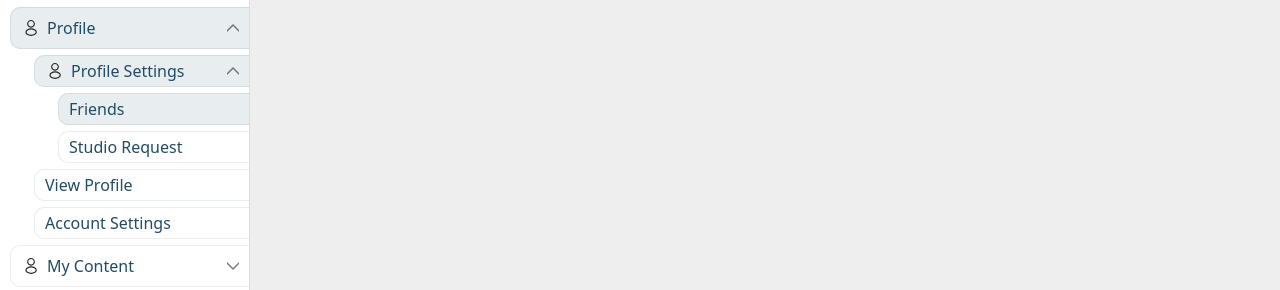
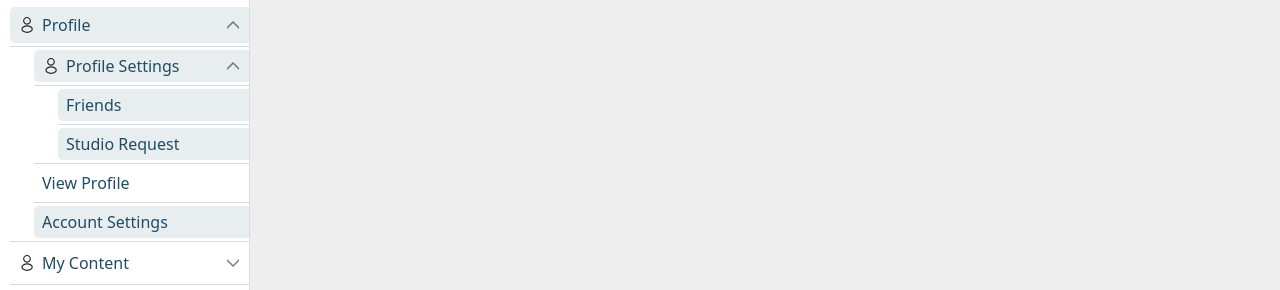
Before and after one commit to dineshzala1998/common-components, a plain HTML site: page sidebar.html in a window 1280 px wide. Shown: the part 83-373 px from the top of the page. Drawn offline with Linux system fonts and the light colour scheme.

Commit message:
deshbord design creat

```diff
--- a/assets/css/scss/_side-bar.scss
+++ b/assets/css/scss/_side-bar.scss
@@ -46,6 +46,7 @@
                 gap: 6px;
                 @include transition-three;
                 white-space: nowrap;
+                margin: 0;
 
                 span{
                     white-space: nowrap;
@@ -53,7 +54,7 @@
                 }
 
                 picture{
-                    @include fix-width-height(20px);
+                    @include fix-width-height(18px);
                     @include flex-all-center;
 
                     img{
@@ -77,44 +78,106 @@
 
 
         // Background color version
+        // .nav-items{
+        //     padding-bottom: 6px;
+
+        //     > .nav-item-link{
+        //         padding: 10px 10px;
+        //         border-radius: 10px 0 0 10px;
+        //         border: 1px solid rgba($secondary, 0.1);
+        //         border-right: none;
+
+        //         &:hover{
+        //             background-color: rgba($secondary, 0.1);
+        //         }
+        //     }
+
+        //     ul{
+        //         li{
+        //             padding: 3px 0;
+
+        //             &:first-child{
+        //                 padding-top: 6px;
+        //             }
+
+        //             &:last-child{
+        //                 padding-bottom: 0;
+        //             }
+
+        //             .nav-item-link{
+        //                 padding: 5px 10px;
+        //                 border-radius: 10px 0 0 10px;
+        //                 border: 1px solid rgba($secondary, 0.1);
+        //                 border-right: none;
+
+        //                 &:hover{
+        //                     background-color: rgba($secondary, 0.1);
+        //                 }
+
+        //                 &.active{
+        //                     background-color: rgba($secondary, 0.1);
+        //                 }
+        //             }
+        //         }
+        //     }
+        // }
+
+
+
+
+        // option top bottom border version
         .nav-items{
-            padding-bottom: 6px;
+            border-bottom: 1px solid rgba($secondary, 0.2);
 
+            &:first-child{
+
+                > .nav-item-link{
+                    margin-top: 0;
+                }
+            }
+
+            &:last-child{
+                border-bottom: none;
+
+                > .nav-item-link{
+                    margin-bottom: 0;
+                }
+            }
             > .nav-item-link{
-                padding: 10px 10px;
-                border-radius: 10px 0 0 10px;
-                border: 1px solid rgba($secondary, 0.1);
-                border-right: none;
+                padding: 8px 8px;
+                margin: 3px 0;
+                border-radius: 5px 0 0 5px;
 
                 &:hover{
                     background-color: rgba($secondary, 0.1);
                 }
             }
+            ul{
+                padding-left: 24px;
+                border-top: 1px solid rgba($secondary, 0.2);
 
-            ul{
                 li{
+                    border-bottom: 1px solid rgba($secondary, 0.2);
                     padding: 3px 0;
 
-                    &:first-child{
-                        padding-top: 6px;
-                    }
+                    &:last-child{
+                        border-bottom: none;
 
-                    &:last-child{
-                        padding-bottom: 0;
                     }
 
                     .nav-item-link{
-                        padding: 5px 10px;
-                        border-radius: 10px 0 0 10px;
-                        border: 1px solid rgba($secondary, 0.1);
-                        border-right: none;
+                        padding: 6px 8px;
+                        border-radius: 5px 0 0 5px;
 
                         &:hover{
                             background-color: rgba($secondary, 0.1);
                         }
-
-                        &.active{
-                            background-color: rgba($secondary, 0.1);
+                    }
+                    ul{
+                        li{
+                            &:last-child{
+                                padding-bottom: 0;
+                            }
                         }
                     }
                 }
@@ -124,63 +187,16 @@
         li{
             &.sidebar-dropdown{
 
-                > .nav-item-link{
-                    padding-right: 16px;
+                .sidebar-dropdown{
 
-                    &::after{
-                        @include before-after;
-                        @include fix-width-height(12px);
-                        @include flex-all-center;
-                        position: absolute;
-                        top: 0;
-                        bottom: 0;
-                        right: 10px;
-                        margin: auto 0;
-                        background: url(../../assets/images/dropdown-icon.svg) no-repeat center center;
-                        @include rotate-x(0deg);
-                        opacity: 0.6;
+                    > .nav-item-link{
+                        margin-bottom: 3px;
                     }
-
-
                 }
             }
 
-            &.active{
 
-                >button.nav-item-link{
-                    background-color: rgba($secondary, 0.1);
-
-                    &::after{
-                        @include rotate-x(180deg);
-                    }
-                }
-            }
         }
-
-
-        // option top bottom border version
-        // .nav-items{
-        //     border-bottom: 1px solid rgba($secondary, 0.2);
-
-        //     &:last-child{
-        //         border-bottom: none;
-        //     }
-        //     .nav-item-link{
-        //         padding: 8px 0;
-        //     }
-        //     ul{
-        //         padding-left: 24px;
-        //         border-top: 1px solid rgba($secondary, 0.2);
-
-        //         li{
-        //             border-bottom: 1px solid rgba($secondary, 0.2);
-
-        //             &:last-child{
-        //                 border-bottom: none;
-        //             }
-        //         }
-        //     }
-        // }
 
         // Dropdown line version
         // .nav-items{
@@ -235,6 +251,40 @@
         //         }
         //     }
         // }
+
+        li{
+            &.sidebar-dropdown{
+
+                > .nav-item-link{
+                    padding-right: 16px;
+
+                    &::after{
+                        @include before-after;
+                        @include fix-width-height(12px);
+                        @include flex-all-center;
+                        position: absolute;
+                        top: 0;
+                        bottom: 0;
+                        right: 10px;
+                        margin: auto 0;
+                        background: url(../../assets/images/dropdown-icon.svg) no-repeat center center;
+                        @include rotate-x(0deg);
+                        opacity: 0.6;
+                    }
+                }
+            }
+
+            &.active{
+
+                >button.nav-item-link{
+                    background-color: rgba($secondary, 0.1);
+
+                    &::after{
+                        @include rotate-x(180deg);
+                    }
+                }
+            }
+        }
     }
 }
 
@@ -329,12 +379,11 @@
                                 @include fadein-aimation();
                             }
                         }
-                        // &.active{
-                            ul{
-                                @include slideout-animation;
 
-                            }
-                        // }
+                        ul{
+                            @include slideout-animation;
+
+                        }
 
                     }
                     .sidebar-dropdown{
--- a/assets/css/scss/common.scss
+++ b/assets/css/scss/common.scss
@@ -23,7 +23,6 @@ body{
 
 a {
     @include border-out-shadow-decoration-none;
-
 }
 
 button, .btn {
--- a/sidebar.html
+++ b/sidebar.html
@@ -62,11 +62,11 @@
                             <button class="nav-item-link" aria-expanded="false"><picture><img src="assets/images/user-vector.svg" alt="icon" width="20" height="20"></picture><span class="link-name">Profile Settings</span></button>
                             <ul>
                                 <li><a href="javascript:void(0)" class="active nav-item-link">Friends </a></li>
-                            <li><a href="javascript:void(0)" class="nav-item-link">Studio Request </a></li>
+                            <li><a href="javascript:void(0)" class="active nav-item-link">Studio Request </a></li>
                             </ul>
                         </li>
                         <li><a href="javascript:void(0)" class="nav-item-link">View Profile</a></li>
-                        <li><a href="javascript:void(0)" class="nav-item-link">Account Settings</a></li>
+                        <li><a href="javascript:void(0)" class="active nav-item-link">Account Settings</a></li>
                     </ul>
                 </li>
                 <li class="nav-items">
```
Also changed, not shown: assets/css/common.css, 1 other file.
